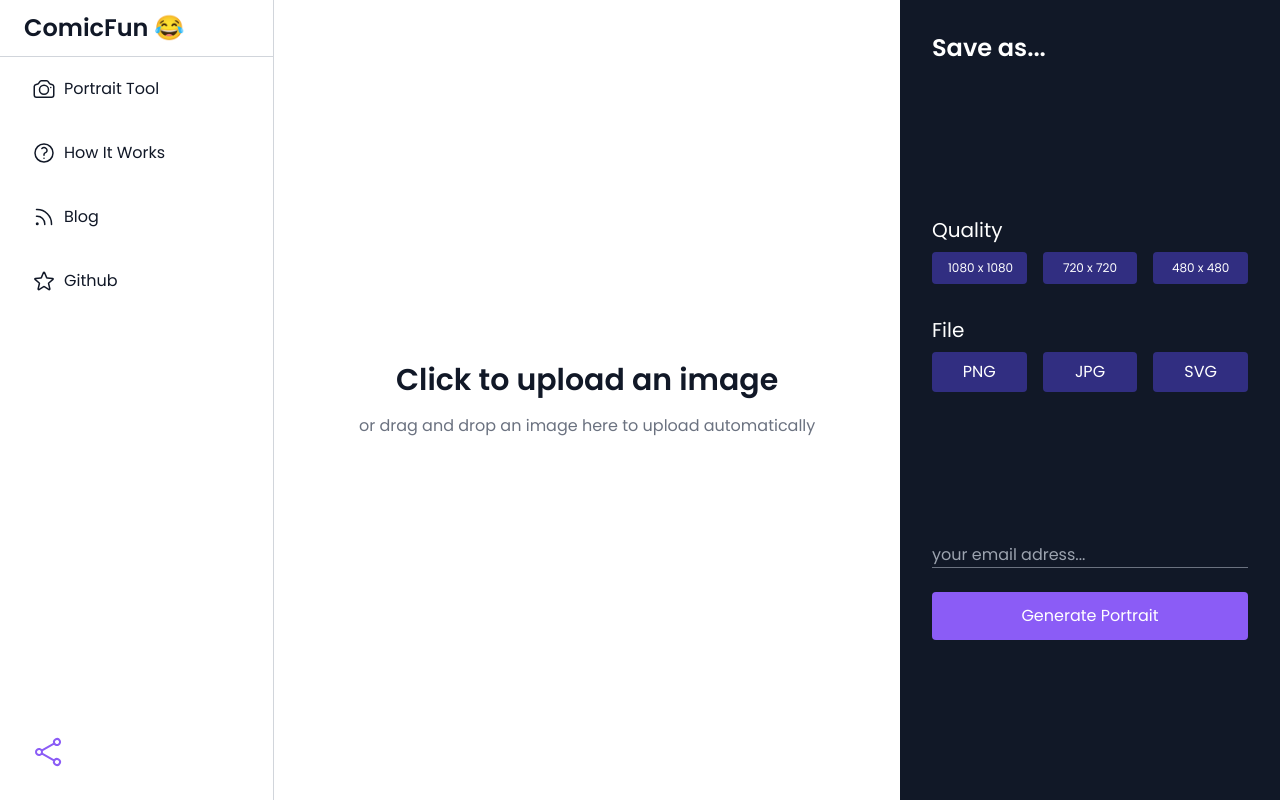
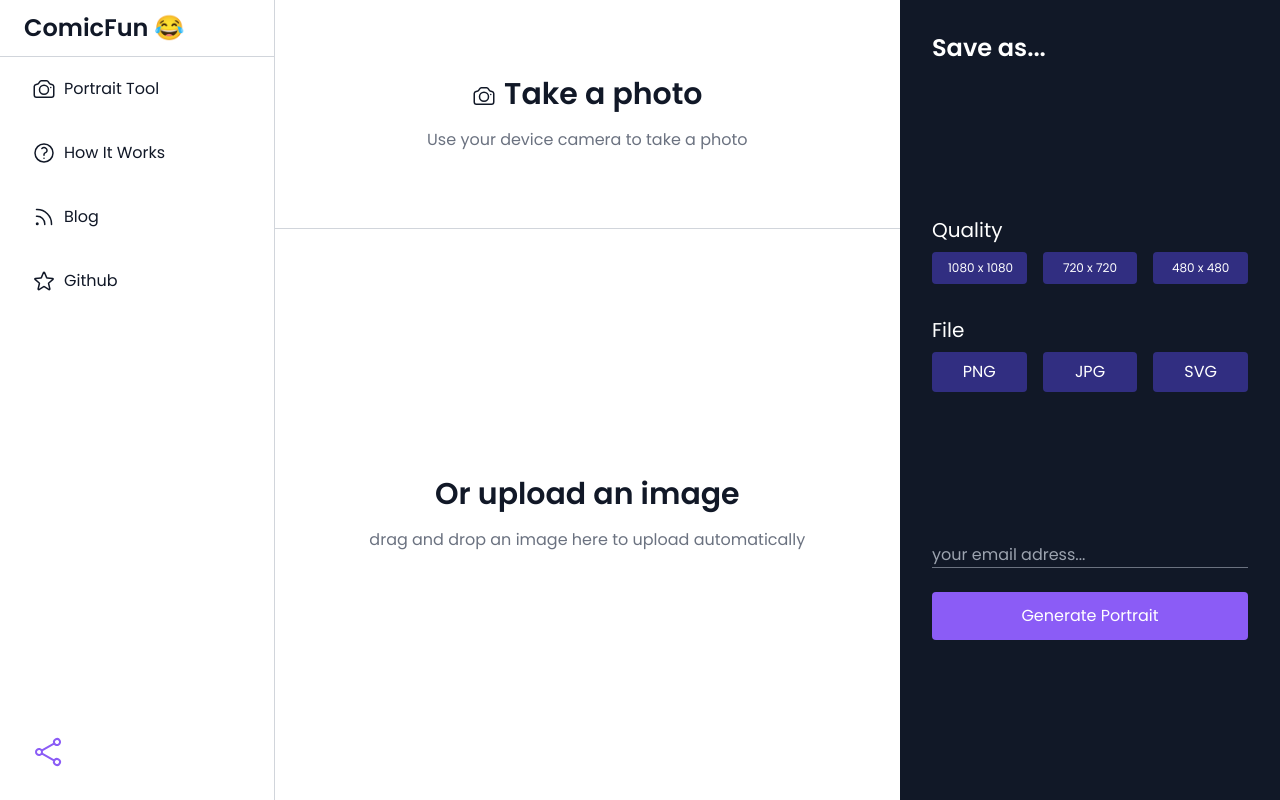
Before and after one commit to 1san1/comicfun, a Next.js app: page /tool in a window 1280 px wide. Built offline with nearby package versions, Linux system fonts and the light colour scheme.

Commit message:
added take a photo option

```diff
--- a/pages/tool.js
+++ b/pages/tool.js
@@ -28,8 +28,7 @@
                                     ComicFun 😂
                                 </Link>
                             </div>
-              <ul className="text-center">
-                <li>
+                            <div className="text-center">
                                 <Link href="/tool" className="px-8 py-5 flex items-center gap-2 text-md text-gray-900 hover:bg-gray-100 hover:text-violet-500">
                                     <svg className="w-6 h-6" xmlns="http://www.w3.org/2000/svg" fill="none" viewBox="0 0 24 24" strokeWidth="1.5" stroke="currentColor">
                                         <path strokeLinecap="round" strokeLinejoin="round" d="M6.827 6.175A2.31 2.31 0 015.186 7.23c-.38.054-.757.112-1.134.175C2.999 7.58 2.25 8.507 2.25 9.574V18a2.25 2.25 0 002.25 2.25h15A2.25 2.25 0 0021.75 18V9.574c0-1.067-.75-1.994-1.802-2.169a47.865 47.865 0 00-1.134-.175 2.31 2.31 0 01-1.64-1.055l-.822-1.316a2.192 2.192 0 00-1.736-1.039 48.774 48.774 0 00-5.232 0 2.192 2.192 0 00-1.736 1.039l-.821 1.316z" />
@@ -55,28 +54,43 @@
                                     </svg>
                                     Github
                                 </a>
-                </li>
-              </ul>
+                            </div>
                         </div>
                         <svg className="w-8 h-8 m-8 text-violet-500 cursor-pointer" xmlns="http://www.w3.org/2000/svg" fill="none" viewBox="0 0 24 24" strokeWidth="1.5" stroke="currentColor">
                             <path strokeLinecap="round" strokeLinejoin="round" d="M7.217 10.907a2.25 2.25 0 100 2.186m0-2.186c.18.324.283.696.283 1.093s-.103.77-.283 1.093m0-2.186l9.566-5.314m-9.566 7.5l9.566 5.314m0 0a2.25 2.25 0 103.935 2.186 2.25 2.25 0 00-3.935-2.186zm0-12.814a2.25 2.25 0 103.933-2.185 2.25 2.25 0 00-3.933 2.185z" />
                         </svg>
                     </div>
-          <div onClick={() => uploadImage()} className="flex justify-center items-center w-[calc(100%-39rem)] px-3 outline-gray-900 -outline-offset-2 hover:bg-gray-100 hover:outline-dotted cursor-pointer transition">
+                    <div className="flex flex-col w-[calc(100%-39rem)]">
+                        <div onClick={() => uploadImage()} className="flex justify-center items-center px-3 h-80 border-b border-gray-300 outline-gray-900 -outline-offset-2 hover:bg-gray-100 hover:outline-dotted cursor-pointer transition">
                             <div className="text-center">
                                 <h1 className="text-3xl font-semibold text-gray-900 mb-4">
-                Click to upload an image
+                                    <svg className="inline-block w-6 h-6 mr-2" xmlns="http://www.w3.org/2000/svg" fill="none" viewBox="0 0 24 24" strokeWidth="1.5" stroke="currentColor">
+                                        <path strokeLinecap="round" strokeLinejoin="round" d="M6.827 6.175A2.31 2.31 0 015.186 7.23c-.38.054-.757.112-1.134.175C2.999 7.58 2.25 8.507 2.25 9.574V18a2.25 2.25 0 002.25 2.25h15A2.25 2.25 0 0021.75 18V9.574c0-1.067-.75-1.994-1.802-2.169a47.865 47.865 0 00-1.134-.175 2.31 2.31 0 01-1.64-1.055l-.822-1.316a2.192 2.192 0 00-1.736-1.039 48.774 48.774 0 00-5.232 0 2.192 2.192 0 00-1.736 1.039l-.821 1.316z" />
+                                        <path strokeLinecap="round" strokeLinejoin="round" d="M16.5 12.75a4.5 4.5 0 11-9 0 4.5 4.5 0 019 0zM18.75 10.5h.008v.008h-.008V10.5z" />
+                                    </svg>
+                                    Take a photo
                                 </h1>
                                 <p className="text-gray-500">
-                or drag and drop an image here to upload automatically
+                                    Use your device camera to take a photo
                                 </p>
+                            </div>
+                        </div>
+                        <div onClick={() => uploadImage()} className="flex justify-center items-center h-full px-3 outline-gray-900 -outline-offset-2 hover:bg-gray-100 hover:outline-dotted cursor-pointer transition">
+                            <div className="text-center">
+                                <h2 className="text-3xl font-semibold text-gray-900 mb-4">
+                                    Or upload an image
+                                </h2>
+                                <p className="text-gray-500">
+                                    drag and drop an image here to upload automatically
+                                </p>
+                            </div>
                         </div>
                     </div>
                     <div className="relative w-96 bg-gray-900">
                         <form onSubmit={(e) => submitPortrait(e)} className="flex flex-col justify-between h-full pt-8 pb-40 px-8 space-y-6">
-              <h2 className="text-2xl font-semibold text-white">
+                            <h3 className="text-2xl font-semibold text-white">
                                 Save as...
-              </h2>
+                            </h3>
                             <div>
                                 <p className="text-xl text-white mb-2">
                                     Quality
```
Lines whose indentation alone changed are shown as unchanged.
